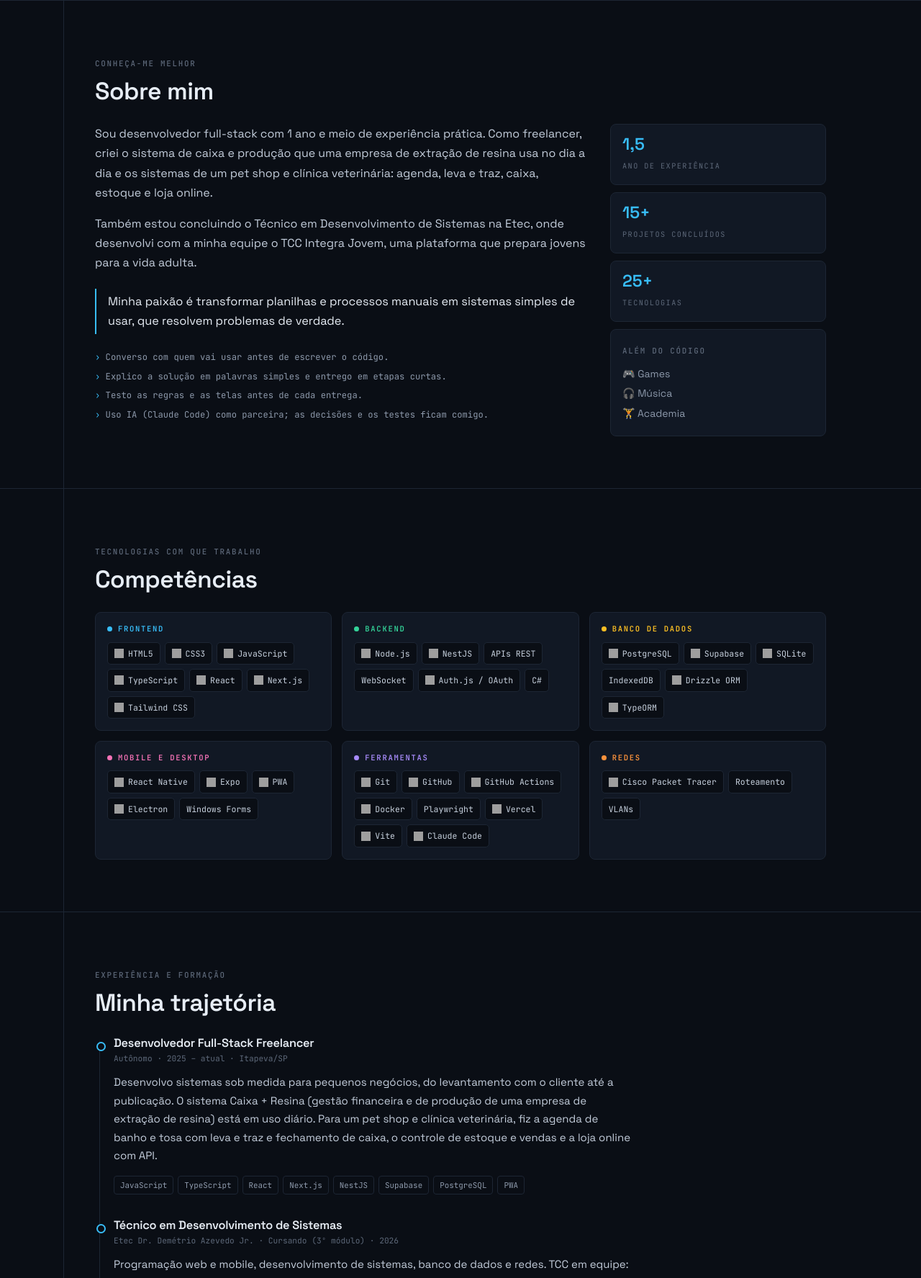
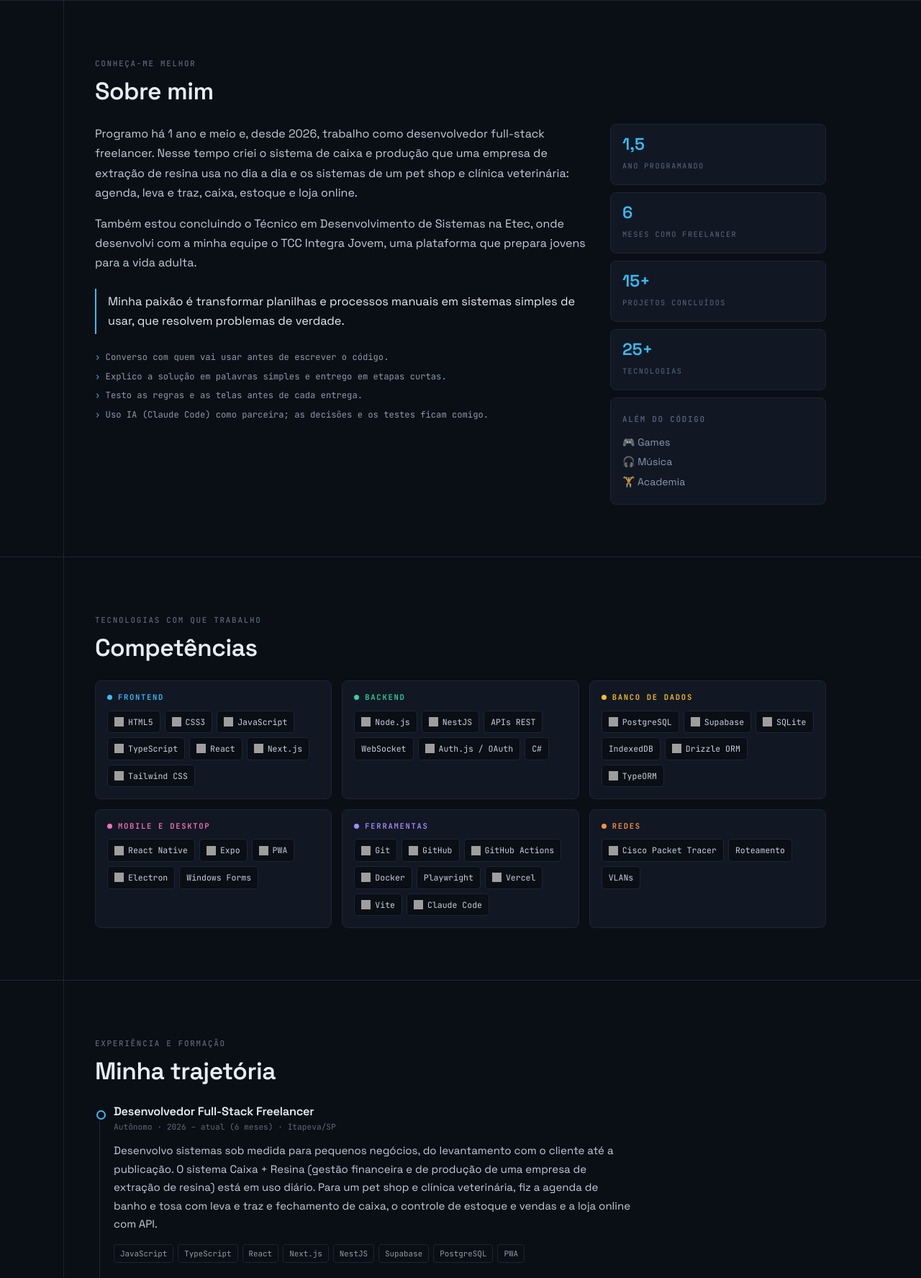
Before and after one commit to devthiagoferreira96-hue/devthiagoferreira96-hue.github.io, a plain HTML site: page index.html in a window 1280 px wide. Shown: the part 538-2313 px from the top of the page at 72% size. Drawn offline with Linux system fonts and the light colour scheme; grey boxes are pictures that could not be loaded.

Commit message:
Trajetória: freelancer desde 2026 (6 meses); 1,5 ano programando
Co-Authored-By: Claude Opus 5.5 <noreply@anthropic.com>

```diff
--- a/index.html
+++ b/index.html
@@ -56,7 +56,7 @@
         <h2>Sobre mim</h2>
         <div class="sobre-grade">
           <div class="sobre-texto">
-            <p>Sou desenvolvedor full-stack com 1 ano e meio de experiência prática. Como freelancer, criei o sistema de caixa e produção que uma empresa de extração de resina usa no dia a dia e os sistemas de um pet shop e clínica veterinária: agenda, leva e traz, caixa, estoque e loja online.</p>
+            <p>Programo há 1 ano e meio e, desde 2026, trabalho como desenvolvedor full-stack freelancer. Nesse tempo criei o sistema de caixa e produção que uma empresa de extração de resina usa no dia a dia e os sistemas de um pet shop e clínica veterinária: agenda, leva e traz, caixa, estoque e loja online.</p>
             <p>Também estou concluindo o Técnico em Desenvolvimento de Sistemas na Etec, onde desenvolvi com a minha equipe o TCC Integra Jovem, uma plataforma que prepara jovens para a vida adulta.</p>
             <p class="citacao">Minha paixão é transformar planilhas e processos manuais em sistemas simples de usar, que resolvem problemas de verdade.</p>
             <ul class="principios">
@@ -67,7 +67,8 @@
             </ul>
           </div>
           <div class="numeros">
-            <div class="numero"><b>1,5</b><span>Ano de experiência</span></div>
+            <div class="numero"><b>1,5</b><span>Ano programando</span></div>
+            <div class="numero"><b>6</b><span>Meses como freelancer</span></div>
             <div class="numero"><b>15+</b><span>Projetos concluídos</span></div>
             <div class="numero"><b>25+</b><span>Tecnologias</span></div>
             <div class="alem">
@@ -98,7 +99,7 @@
         <div class="linha-tempo">
           <div class="etapa">
             <h3>Desenvolvedor Full-Stack Freelancer</h3>
-            <p class="onde">Autônomo · 2025 – atual · Itapeva/SP</p>
+            <p class="onde">Autônomo · 2026 – atual (6 meses) · Itapeva/SP</p>
             <p>Desenvolvo sistemas sob medida para pequenos negócios, do levantamento com o cliente até a publicação. O sistema Caixa + Resina (gestão financeira e de produção de uma empresa de extração de resina) está em uso diário. Para um pet shop e clínica veterinária, fiz a agenda de banho e tosa com leva e traz e fechamento de caixa, o controle de estoque e vendas e a loja online com API.</p>
             <ul class="etiquetas"><li>JavaScript</li><li>TypeScript</li><li>React</li><li>Next.js</li><li>NestJS</li><li>Supabase</li><li>PostgreSQL</li><li>PWA</li></ul>
           </div>
```
